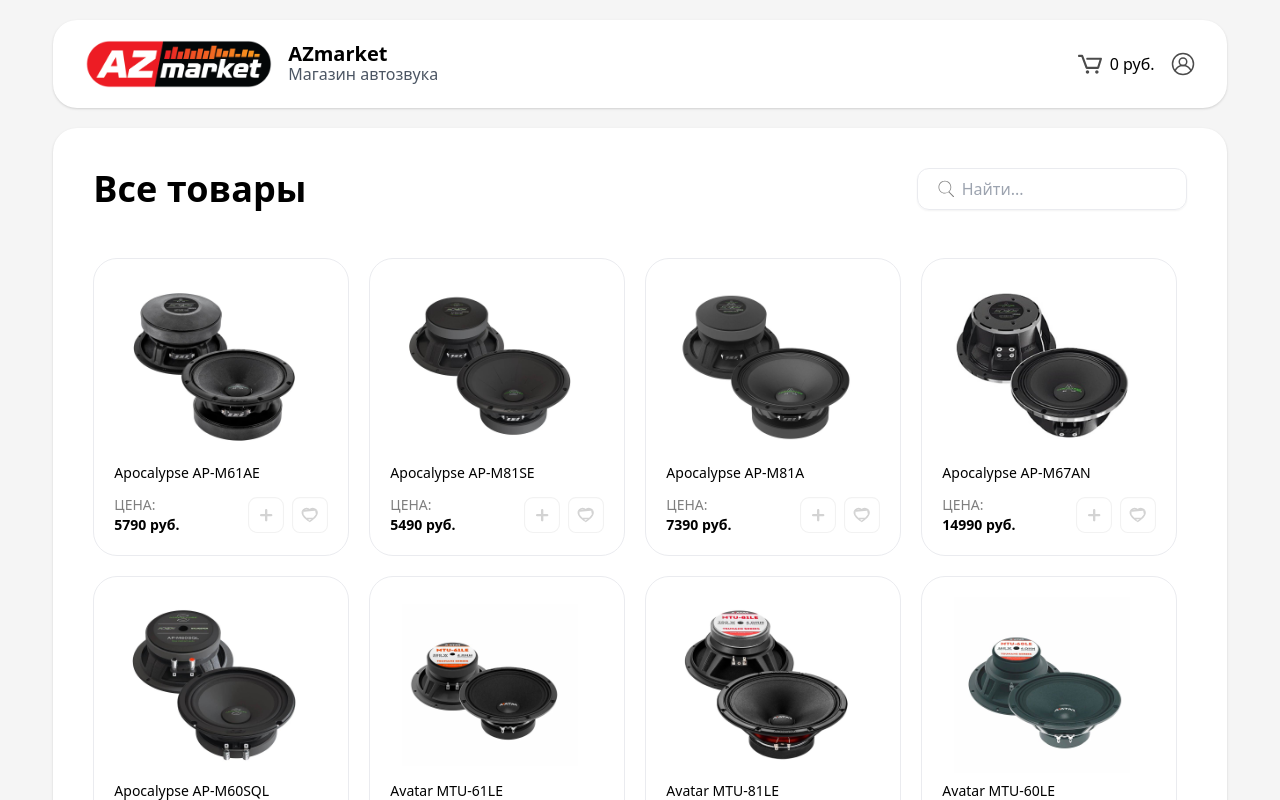
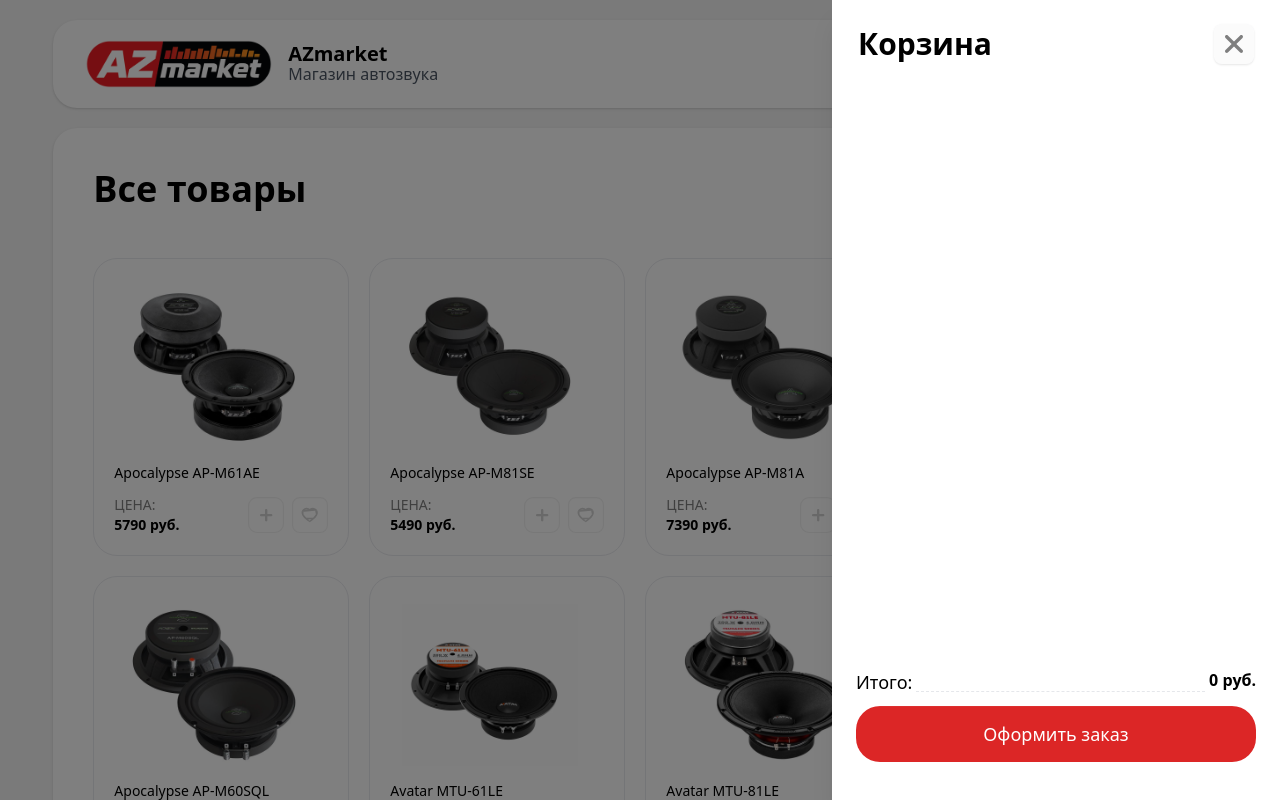
Before and after one commit to Avilov01/az-market-react, a React (Create React App) app: page / in a window 1280 px wide. Shown: the top 800 px of the page. Built offline with nearby package versions, Linux system fonts and the light colour scheme.

Commit message:
add framer motion

```diff
--- a/package.json
+++ b/package.json
@@ -8,6 +8,7 @@
     "@testing-library/jest-dom": "^5.14.1",
     "@testing-library/react": "^11.2.7",
     "@testing-library/user-event": "^12.8.3",
+    "framer-motion": "^4.1.17",
     "node-sass": "^6.0.1",
     "react": "^17.0.2",
     "react-dom": "^17.0.2",
--- a/src/App.js
+++ b/src/App.js
@@ -263,7 +263,7 @@
 	const { totalPrice } = useSelector(state => state.cart);
 	const dispatch = useDispatch();
 
-	const [isCartOpened, setIsCartOpened] = useState(true);
+	const [isCartOpened, setIsCartOpened] = useState(false);
 	const [searchValue, setSearchValue] = useState('');
 
 	useEffect(() => {
--- a/src/components/Drawer.jsx
+++ b/src/components/Drawer.jsx
@@ -1,3 +1,4 @@
+import { motion } from 'framer-motion';
 import React from 'react';
 import { useSelector } from 'react-redux';
 import { CartItem } from './CartItem';
@@ -12,7 +13,10 @@
 				opened ? ' hidden' : ''
 			} left-0 top-0 w-full h-full bg-black bg-opacity-50 z-10 fixed`}>
 			{/* Drawwer */}
-			<div
+			<motion.div
+				initial={{ x: 500 }}
+				animate={{ x: 0 }}
+				transition={{ duration: 1.5, duration: 0.8 }}
 				className='fixed flex flex-col p-6 h-full w-112 bg-white right-0 shadow-xl'
 				onClick={e => e.stopPropagation()}>
 				<h3 className='flex items-center justify-between mb-6 mx-0.5 font-bold text-3xl'>
@@ -51,7 +55,7 @@
 						Оформить заказ
 					</button>
 				</div>
-			</div>
+			</motion.div>
 		</div>
 	);
 };
```
Also changed, not shown: 1 other file (tests, documents, lock files or other folders).
